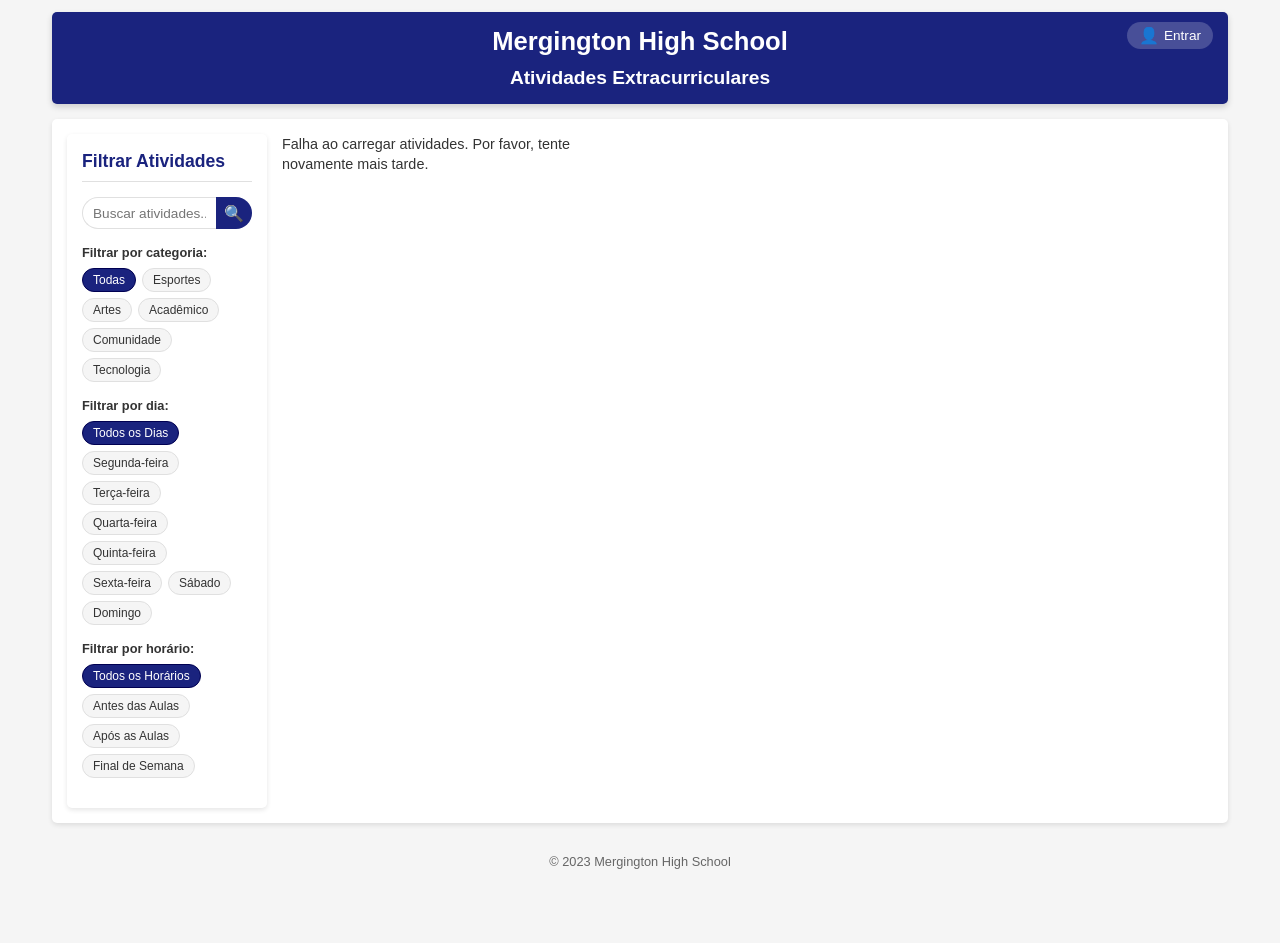
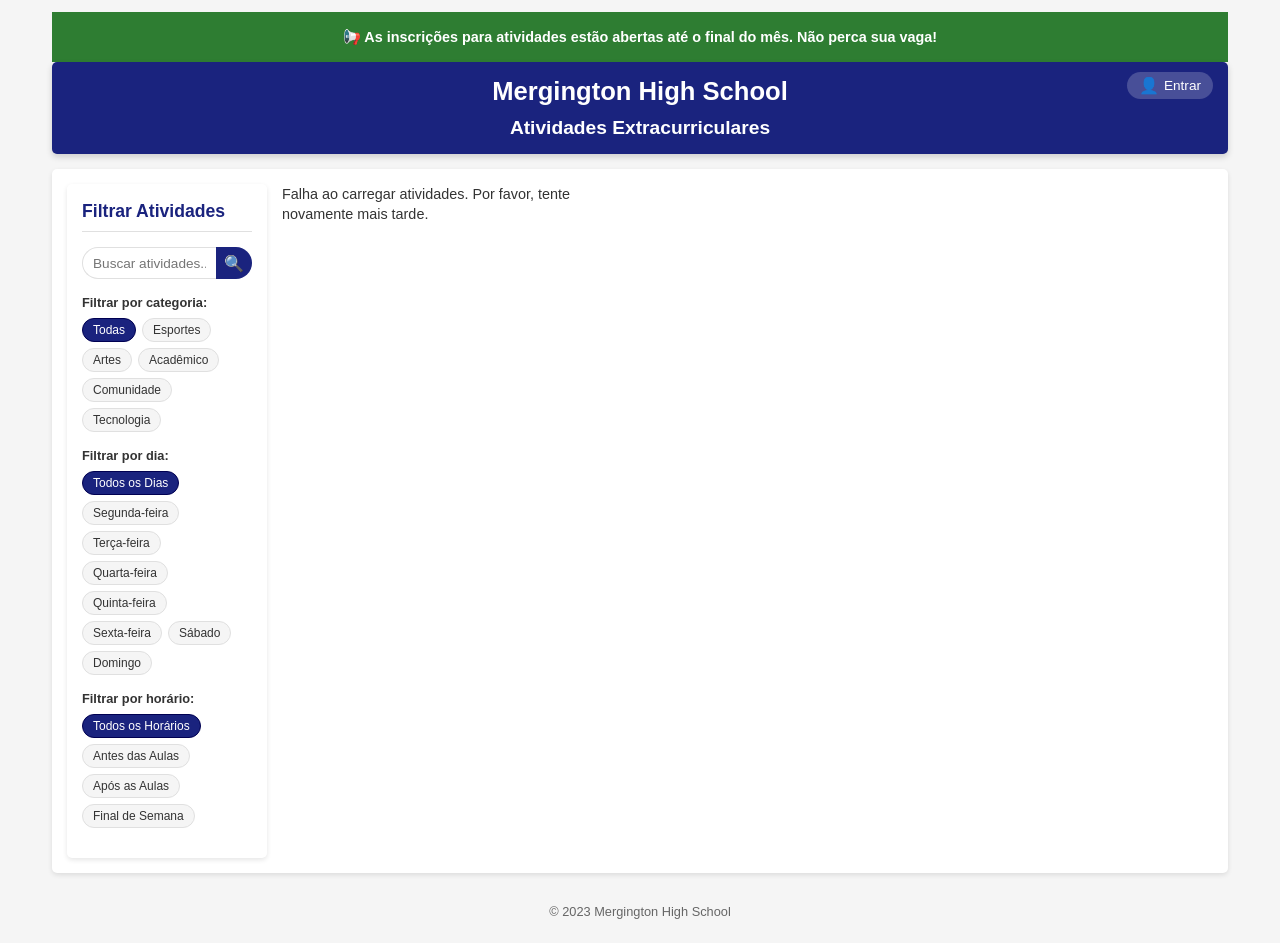
Before and after one commit to treinamentos-mgi/skills-copilot-code-review-sinara-25-11-2026, a plain HTML site: page src/static/index.html in a window 1280 px wide. Before the commit the page ends 893 px from the top, so only its background shows below. Drawn offline with Linux system fonts and the light colour scheme; no server answers.

Commit message:
Adiciona banner de comunicados usando variáveis do tema

```diff
--- a/src/static/index.html
+++ b/src/static/index.html
@@ -12,6 +12,9 @@
     />
   </head>
   <body>
+    <div class="announcement-banner">
+  📢 As inscrições para atividades estão abertas até o final do mês. Não perca sua vaga!
+</div>
     <header>
       <h1>Mergington High School</h1>
       <h2>Atividades Extracurriculares</h2>
--- a/src/static/styles.css
+++ b/src/static/styles.css
@@ -664,3 +664,10 @@ footer {
 #logout-button:hover {
   background-color: rgba(255, 255, 255, 0.3);
 }
+.announcement-banner {
+  background-color:var(--success);
+  color: var(--primary-text);
+  text-align: center;
+  padding: 15px;
+  font-weight: bold;
+}
```
